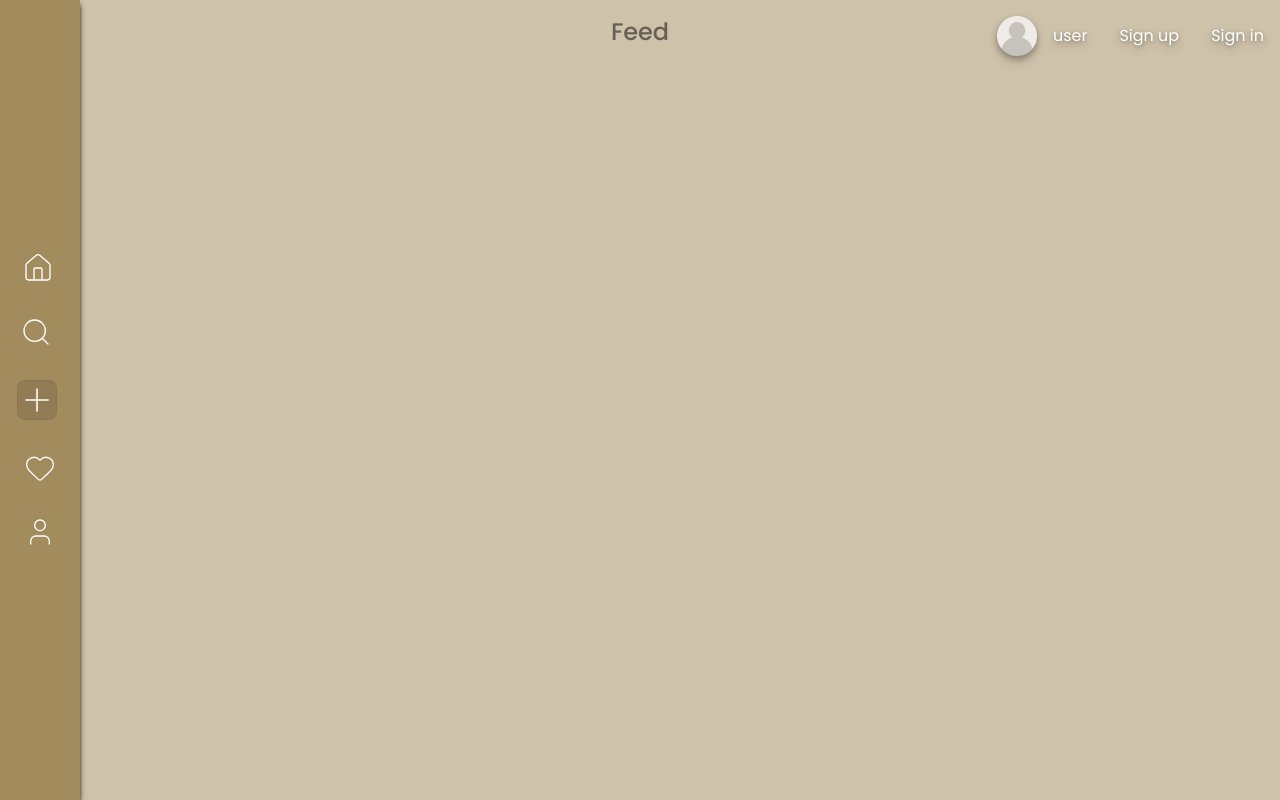
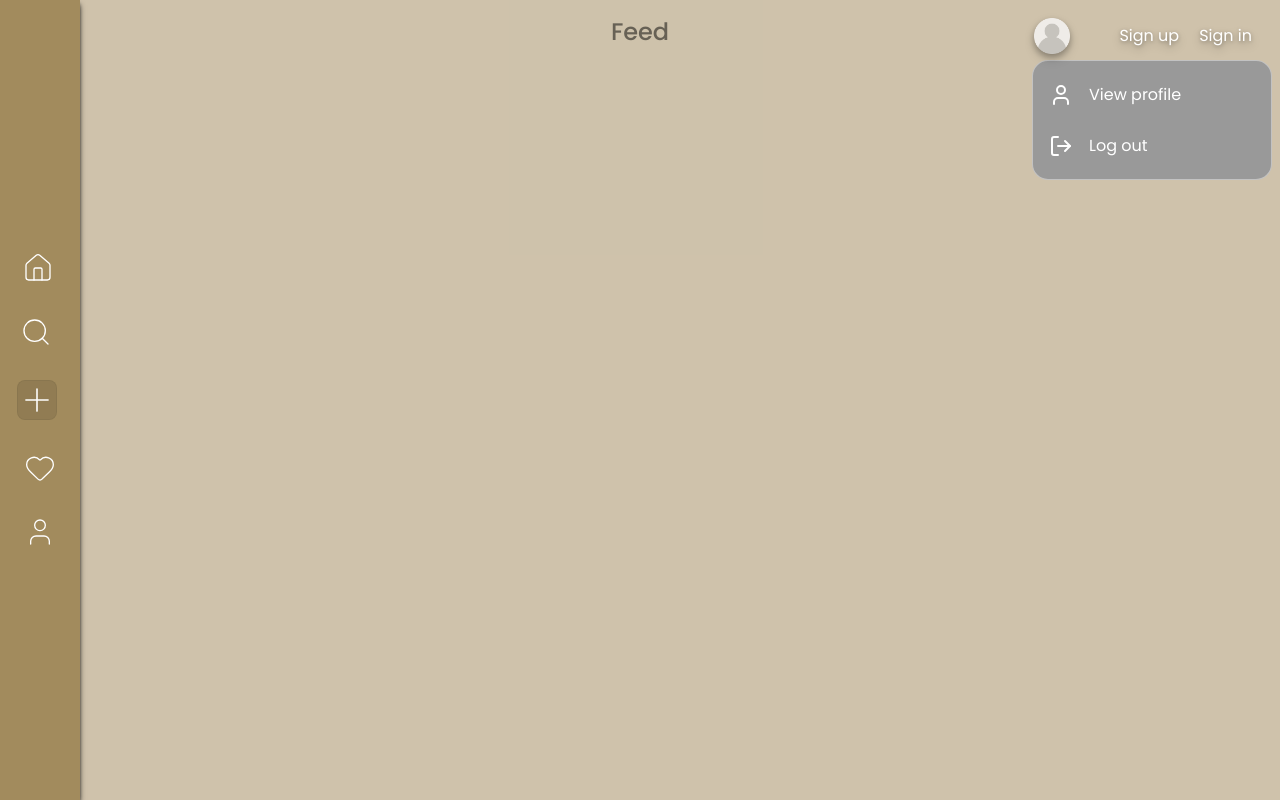
Before and after one commit to zynfx1/CampusTalk, a Vue app in the folder Frontend/: page / in a window 1280 px wide. Built offline with nearby package versions, Linux system fonts and the light colour scheme; no server answers.

Commit message:
feat: add profile dropdown component, implement profile modal store, and enhance HomePage for user profile management

```diff
--- /dev/null
+++ b/Frontend/src/components/profileDropDown.vue
@@ -0,0 +1,29 @@
+<script setup lang="ts">
+import { LogOut, LogOutIcon, User } from 'lucide-vue-next';
+defineProps<{
+
+}>();
+</script>
+
+<template to="body">
+  <div
+    class="bg-custom-gray font-poppins fixed top-15 right-0 mr-2 flex h-30 w-60 items-center justify-center rounded-2xl border border-white/40 text-white"
+  >
+    <ul class="flex h-full w-full items-center justify-center">
+      <li class="flex h-full w-full flex-col p-2">
+        <div
+          class="flex h-full items-center justify-start gap-4 rounded-lg transition duration-50 ease-in-out hover:bg-gray-400"
+        >
+          <User class="ml-2"></User>
+          <p>View profile</p>
+        </div>
+        <div
+          class="flex h-full items-center justify-start gap-4 rounded-lg transition duration-50 ease-in-out hover:bg-gray-400"
+        >
+          <LogOutIcon class="ml-2"></LogOutIcon>
+          <p>Log out</p>
+        </div>
+      </li>
+    </ul>
+  </div>
+</template>
--- a/Frontend/src/stores/authStore.ts
+++ b/Frontend/src/stores/authStore.ts
@@ -14,6 +14,7 @@ export const authFunction = defineStore('authFunc', () => {
     try {
       const response = await api.get('/user/profile');
       user.value = response.data.res;
+      await router.replace({ path: '/' });
       console.log(response.data.res);
     } catch (error) {
       user.value = null;
--- /dev/null
+++ b/Frontend/src/stores/modalStore.ts
@@ -0,0 +1,15 @@
+import { defineStore } from 'pinia';
+import { ref } from 'vue';
+
+export const profileModalStore = defineStore('profileModal', () => {
+  const isProfileModalVisible = ref<boolean>(false);
+
+  const openProfileModal = () => {
+    isProfileModalVisible.value = true;
+  };
+  const closeProfileModal = () => {
+    isProfileModalVisible.value = false;
+  };
+
+  return { isProfileModalVisible, openProfileModal, closeProfileModal };
+});
--- a/Frontend/src/style.css
+++ b/Frontend/src/style.css
@@ -19,6 +19,7 @@
   --color-custom-green: #c7d3c3;
   --color-custom-light-brown1: #cbbfa7;
   --color-custom-light-brown2: #dad1be;
+  --color-custom-gray: #999999;
 
   --color-baltic-blue-50: #eef1f6;
   --color-baltic-blue-100: #dee2ed;
--- a/Frontend/src/views/HomePage.vue
+++ b/Frontend/src/views/HomePage.vue
@@ -2,6 +2,7 @@
 import { Heart, HomeIcon, Plus, Search, UserIcon } from 'lucide-vue-next';
 import { User2Icon } from 'lucide-vue-next';
 import { authFunction } from '../stores/authStore';
+import profileDropDown from '@/components/profileDropDown.vue';
 const authStore = authFunction();
 
 const handleLogout = () => {
@@ -44,6 +45,7 @@ const handleLogout = () => {
       </li>-->
     </ul>
   </div>
+
   <section
     class="bg-dark-khaki-300/55 font-poppins flex min-h-screen w-screen items-center justify-center text-white"
   >
@@ -51,39 +53,43 @@ const handleLogout = () => {
       <h1 class="text-2xl font-medium text-black/50">Feed</h1>
       <div class=""></div>
     </div>
-    <div
-      class="fixed top-0 right-0 hidden w-3/15 py-4 drop-shadow-lg drop-shadow-black/20 sm:block"
-    >
-      <ul class="flex h-full w-full">
-        <li class="flex w-full items-center justify-end gap-5">
-          <div class="flex items-center justify-center">
+  </section>
+
+  <div class="fixed top-0 right-0 mr-2 w-60 py-4">
+    <profileDropDown></profileDropDown>
+    <ul class="font-poppins flex h-full w-full text-white drop-shadow-lg drop-shadow-black/20">
+      <li class="fixed flex w-full items-center justify-end gap-2">
+        <div class="flex w-full items-center justify-start">
           <img
             src="../assets/img/user.png"
             alt=""
-              class="bg-amber-90 h-10 w-10 items-end drop-shadow-md drop-shadow-black/20"
+            class="bg-amber-90 h-10 w-10 items-end rounded-2xl p-0.5 drop-shadow-md drop-shadow-black/20 transition duration-150 ease-in-out hover:bg-gray-500/40"
           />
-            <p class="cursor-pointer px-4 text-end text-nowrap drop-shadow-sm drop-shadow-black/30">
-              user
-            </p>
         </div>
-
-          <p
+        <!--<p
             v-if="authStore.isLoggedIn"
             @click="handleLogout()"
-            class="cursor-pointer px-4 text-end drop-shadow-sm drop-shadow-black/30"
+            class="cursor-pointer text-end drop-shadow-sm drop-shadow-black/30"
           >
             Logout
-          </p>
-          <div v-else class="flex ">
-            <p class="cursor-pointer px-4 text-end text-nowrap drop-shadow-sm drop-shadow-black/30">
+          </p>-->
+
+        <div
+          v-if="authStore.isLoggedIn === false"
+          class="mr-2 flex w-full items-center justify-end gap-3 underline-offset-3 lg:gap-5 xl:mr-5"
+        >
+          <p
+            class="cursor-pointer text-end text-nowrap drop-shadow-sm drop-shadow-black/30 hover:underline"
+          >
             <a href="/auth/signup">Sign up</a>
           </p>
-            <p class="cursor-pointer px-4 text-end text-nowrap drop-shadow-sm drop-shadow-black/30">
+          <p
+            class="cursor-pointer text-end text-nowrap drop-shadow-sm drop-shadow-black/30 hover:underline"
+          >
             <a href="/auth/signin">Sign in</a>
           </p>
         </div>
       </li>
     </ul>
   </div>
-  </section>
 </template>
```
Lines whose indentation alone changed are shown as unchanged.
